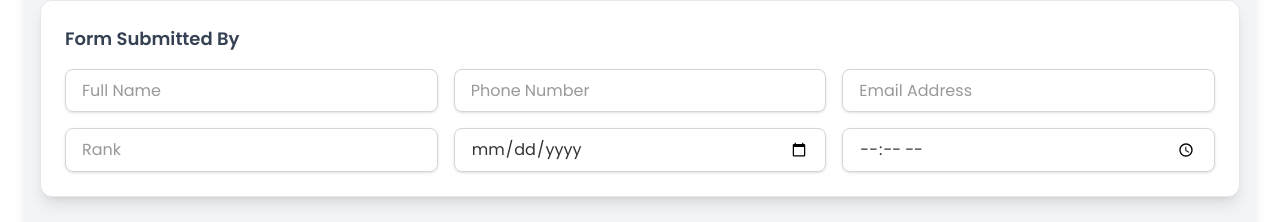
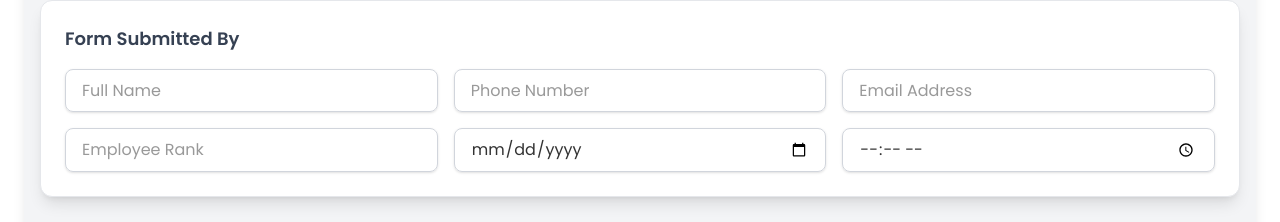
Before and after one commit to akunna1/Hazmat-Underground-Form, a Next.js app: page / in a window 1280 px wide. Shown: the part 2067-2289 px from the top of the page. Built offline with nearby package versions, Linux system fonts and the light colour scheme.

Commit message:
Changed Rank to Employee Rank

```diff
--- a/app/components/Hero.tsx
+++ b/app/components/Hero.tsx
@@ -215,7 +215,7 @@ export default function Hero() {
             <input name="SubmittedByName"  type="text" placeholder="Full Name" required className="w-full px-4 py-2 rounded-lg border border-gray-300 shadow-sm focus:outline-none focus:ring focus:ring-black focus:border-black transition duration-200"/>
             <input name="SubmittedByPhone" type="tel" placeholder="Phone Number" required className="w-full px-4 py-2 rounded-lg border border-gray-300 shadow-sm focus:outline-none focus:ring focus:ring-black focus:border-black transition duration-200"/>
             <input name="SubmittedByEmail" type="email" placeholder="Email Address" required className="w-full px-4 py-2 rounded-lg border border-gray-300 shadow-sm focus:outline-none focus:ring focus:ring-black focus:border-black transition duration-200"/>
-            <input name="SubmittedByRank" type="text" placeholder="Rank" required className="w-full px-4 py-2 rounded-lg border border-gray-300 shadow-sm focus:outline-none focus:ring focus:ring-black focus:border-black transition duration-200"/>
+            <input name="SubmittedByRank" type="text" placeholder="Employee Rank" required className="w-full px-4 py-2 rounded-lg border border-gray-300 shadow-sm focus:outline-none focus:ring focus:ring-black focus:border-black transition duration-200"/>
             <input name="SubmittedByDate" type="date" placeholder="Date" required className="w-full px-4 py-2 rounded-lg border border-gray-300 shadow-sm focus:outline-none focus:ring focus:ring-black focus:border-black transition duration-200"/>
             <input name="SubmittedByTime" type="time" placeholder="Time" required className="w-full px-4 py-2 rounded-lg border border-gray-300 shadow-sm focus:outline-none focus:ring focus:ring-black focus:border-black transition duration-200"/>
           </div>
```
